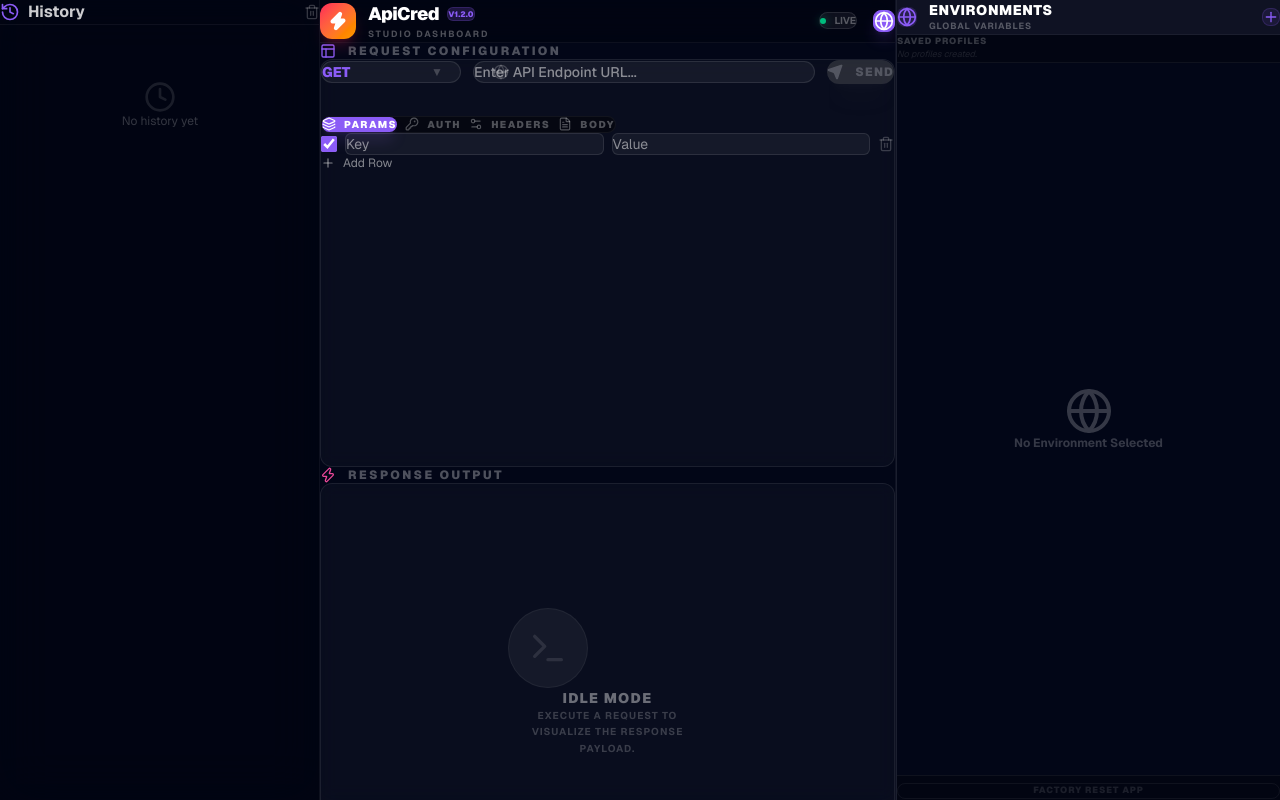
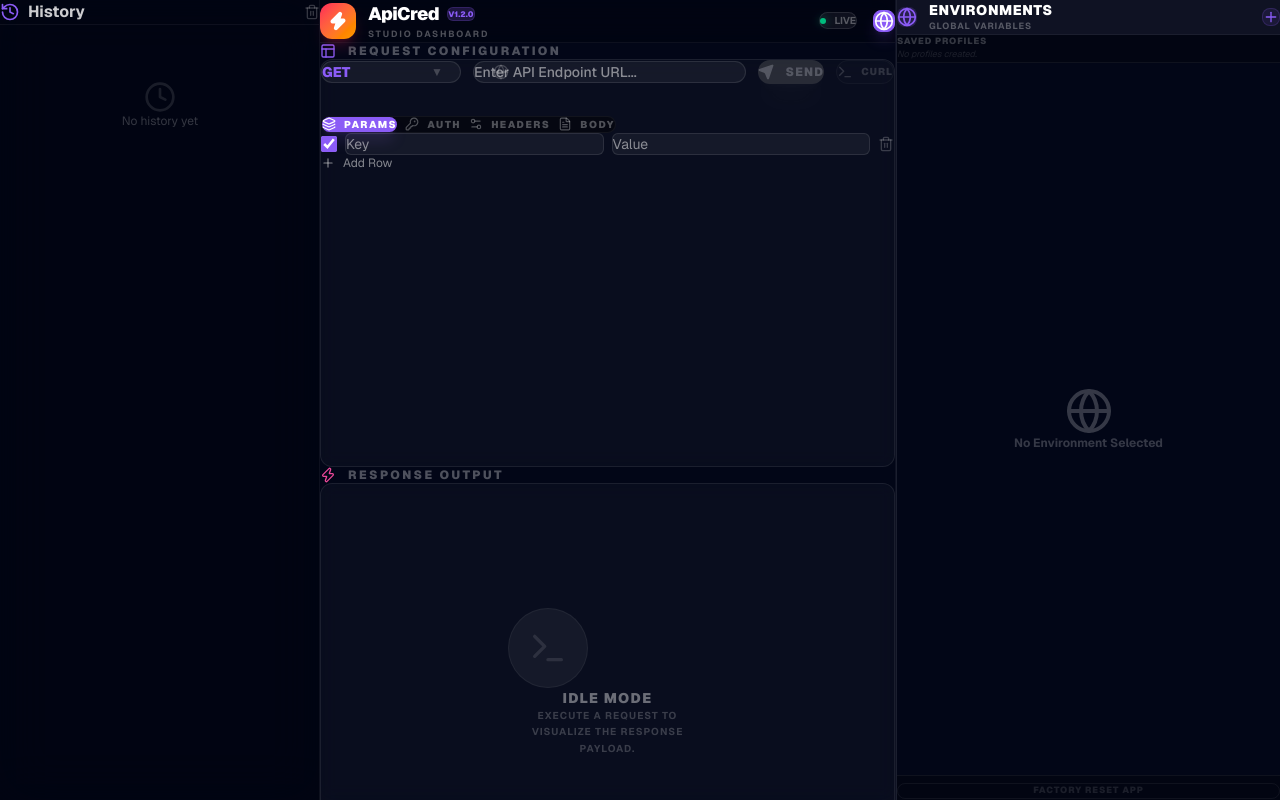
Before and after one commit to joshchamo/APICred, a Next.js app: page / in a window 1280 px wide. Built offline with nearby package versions, Linux system fonts and the light colour scheme.

Commit message:
UI: Add Copy as cURL feature inside RequestPanel toolbar (v1.10.0)

```diff
--- a/components/RequestPanel.tsx
+++ b/components/RequestPanel.tsx
@@ -1,10 +1,10 @@
 'use client';
 
 import { useState } from 'react';
-import { useRequestStore, HttpMethod } from '@/store/useRequestStore';
+import { useRequestStore, HttpMethod, replaceVariables } from '@/store/useRequestStore';
 import GlassCard from './GlassCard';
 import KeyValueEditor from './KeyValueEditor';
-import { Send, Globe, Layers, Settings2, FileText, KeyRound } from 'lucide-react';
+import { Send, Globe, Layers, Settings2, FileText, KeyRound, Terminal, ClipboardCheck } from 'lucide-react';
 import { cn } from '@/lib/utils';
 
 const METHODS: HttpMethod[] = ['GET', 'POST', 'PUT', 'PATCH', 'DELETE'];
@@ -19,11 +19,54 @@
     body, setBody,
     authType, setAuthType,
     bearerToken, setBearerToken,
+    activeEnvId, environments,
     sendRequest, isLoading,
     _hasHydrated
   } = useRequestStore();
 
   const [activeTab, setActiveTab] = useState<Tab>('params');
+  const [curlCopied, setCurlCopied] = useState(false);
+
+  const handleCopyCurl = () => {
+    const activeEnv = environments.find(e => e.id === activeEnvId) || null;
+    const processText = (t: string) => replaceVariables(t, activeEnv);
+
+    const processedUrl = processText(url || 'https://api.example.com');
+    const enabledParams = params.filter(p => p.enabled && p.key);
+    const queryString = enabledParams.length > 0
+      ? '?' + enabledParams.map(p => {
+          const k = processText(p.key);
+          const v = processText(p.value);
+          return `${encodeURIComponent(k)}=${encodeURIComponent(v)}`;
+        }).join('&')
+      : '';
+
+    const fullUrl = processedUrl.includes('?') ? `${processedUrl}&${queryString.slice(1)}` : `${processedUrl}${queryString}`;
+
+    let curlParts = [`curl --request ${method}`, `--url '${fullUrl}'`];
+
+    // 1. Regular Headers
+    headers.filter(h => h.enabled && h.key).forEach(h => {
+      curlParts.push(`--header '${processText(h.key)}: ${processText(h.value)}'`);
+    });
+
+    // 2. Auth Header
+    if (authType === 'bearer' && bearerToken) {
+      curlParts.push(`--header 'Authorization: Bearer ${processText(bearerToken)}'`);
+    }
+
+    // 3. Body Data
+    if (!['GET', 'HEAD'].includes(method) && body) {
+      const processedBody = processText(body);
+      const escapedBody = processedBody.replace(/'/g, "'\\''");
+      curlParts.push(`--data '${escapedBody}'`);
+    }
+
+    const curlCommand = curlParts.join(' \\\n  ');
+    navigator.clipboard.writeText(curlCommand);
+    setCurlCopied(true);
+    setTimeout(() => setCurlCopied(false), 2000);
+  };
 
   if (!_hasHydrated) return <GlassCard className="h-[400px] animate-pulse bg-white/5" />;
 
@@ -74,6 +117,21 @@
             <Send className="w-4 h-4 fill-current" />
           )}
           Send
+        </button>
+
+        <button
+          onClick={handleCopyCurl}
+          disabled={!url}
+          className={cn(
+            "px-6 py-3.5 rounded-2xl border transition-all active:scale-95 disabled:opacity-30 disabled:grayscale disabled:cursor-not-allowed flex items-center justify-center gap-2",
+            curlCopied
+              ? "bg-emerald-500 border-emerald-500 text-white shadow-xl shadow-emerald-500/20"
+              : "bg-white/5 border-white/10 text-white/50 hover:text-white hover:bg-white/10 hover:border-white/20"
+          )}
+          title="Copy as cURL command"
+        >
+          {curlCopied ? <ClipboardCheck className="w-4 h-4" /> : <Terminal className="w-4 h-4" />}
+          <span className="text-[10px] font-black uppercase tracking-widest">cURL</span>
         </button>
       </div>
 
--- a/store/useRequestStore.ts
+++ b/store/useRequestStore.ts
@@ -133,7 +133,7 @@
   }
 };
 
-const replaceVariables = (text: string, env: Environment | null): string => {
+export const replaceVariables = (text: string, env: Environment | null): string => {
   if (!text) return text;
   let result = text;
 
```
